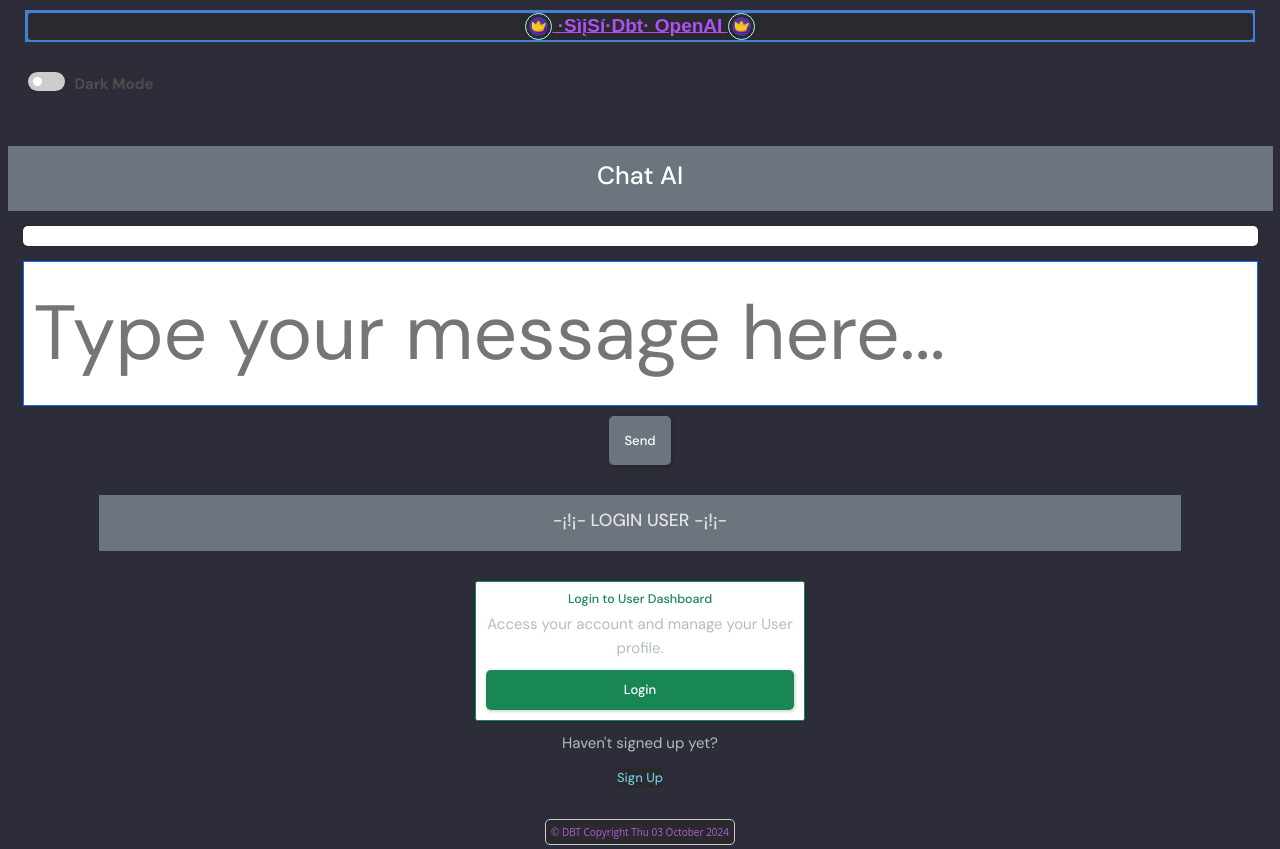
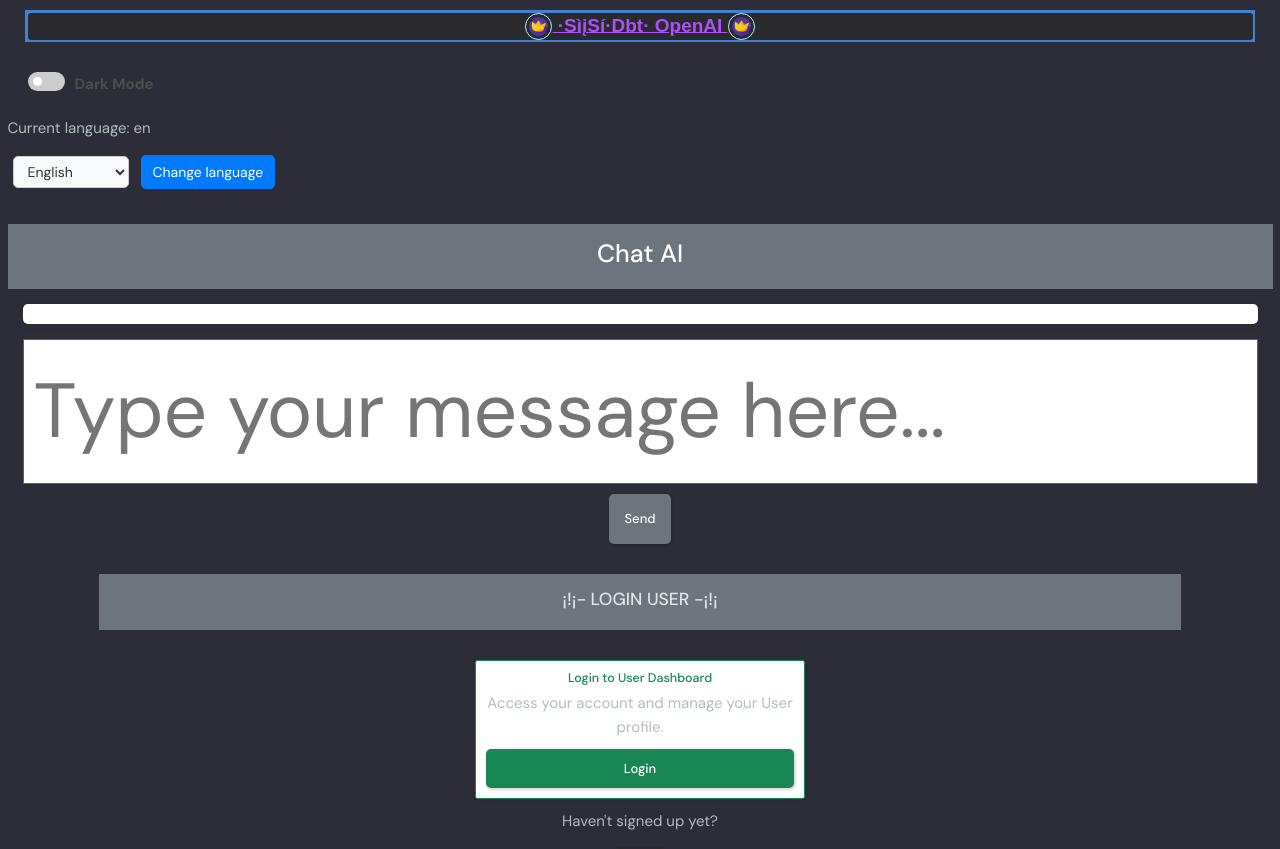
Before and after one commit to isaacaisha/siisi, a Django app: page / in a window 1280 px wide. Shown: the top 849 px of the page. Run offline with Django 5.2, Linux system fonts and the light colour scheme; some libraries are stand-ins or nearby versions.

Commit message:
tried to make the app language translatable

```diff
--- a/chatgpt/templates/chatgpt/index.html
+++ b/chatgpt/templates/chatgpt/index.html
@@ -10,13 +10,27 @@
 <link rel="shortcut icon" type="image/x-icon" href="{% static 'images/favicon3.ico' %}">
 {% endblock %}
 
-{% block title %}Home{% endblock %}
+{% block title %}{% trans "Home" %}{% endblock %}
 
 {% block content %}
+
+<p>{% trans "Current language: " %}{{ LANGUAGE_CODE }}</p>
+<form class="language-form" method="post" action="{% url 'set_language' %}">
+    {% csrf_token %}
+    <select name="language">
+        {% for lang_code, lang_name in LANGUAGES %}
+        <option value="{{ lang_code }}">{{ lang_name }}</option>
+        {% endfor %}
+    </select>
+    <button type="submit">{% trans "Change language" %}</button>
+</form>
+
 <div class="chat-container">
     <!-- Header Section -->
     <header class="bg-secondary text-white p-4 text-center mt-5">
         <h1>{% blocktrans trimmed %}Chat AI{% endblocktrans %}</h1>
+        <!--<p>{% trans "Welcome to the website!" %}</p>
+        <p>{{ output }}</p>-->
     </header>
 
     <!-- Main Chat Section -->
@@ -32,7 +46,7 @@
                 {% csrf_token %}
                 <div>
                     <input id="chat-input" type="text" class="border border-primary bg-white text-dark"
-                           placeholder="Type your message here...">
+                           placeholder="{% trans 'Type your message here...' %}">
                     <br>
                     <button type="submit" class="btn bg-secondary text-white p-4">
                         {% blocktrans trimmed %}Send{% endblocktrans %}
@@ -45,7 +59,7 @@
         <div class="container mt-5">
             <div class="layout__boxHeader justify-content-center">
                 <div class="layout__boxTitle">
-                    <h3>-{% blocktrans trimmed %}¡!¡- Login User -¡!¡-{% endblocktrans %}</h3>
+                    <h3>{% blocktrans trimmed %}¡!¡- Login User -¡!¡{% endblocktrans %}</h3>
                 </div>
             </div>
             <div class="layout__body">
--- a/chatgpt/views.py
+++ b/chatgpt/views.py
@@ -3,6 +3,9 @@ import os
 from django.shortcuts import render
 from django.conf import settings
 from django.http import JsonResponse
+
+from django.utils.translation import gettext as _, activate, get_language
+from siisi.middleware import get_current_request
 
 from openai import OpenAI
 from .models import ChatData
@@ -14,13 +17,35 @@ client = OpenAI(api_key=os.getenv('OPENAI_API_KEY'))
 
 
 def index(request):
+    #activate('es')  # Force Spanish
+    # Get current language from request
+    current_request = get_current_request()
+    if current_request:
+        lang = current_request.LANGUAGE_CODE
+        activate(lang)  # Activate the language for translations
+
+
+    print(f"LANGUAGE_CODE: {request.LANGUAGE_CODE}")  # Debug language code
+    print(f"Available Languages: {settings.LANGUAGES}")  # Confirm languages
+    print(f"Current Request: {get_current_request()}")
+
+    output = _("Welcome to my site.")
     context = {
+        'output': output,
         'date': timezone.now().strftime("%a %d %B %Y"),
         }
+
+    print(_('Hello, World!'))
     return render(request, 'chatgpt/index.html', context)
 
 
 def response(request):
+    # Get current language from request
+    current_request = get_current_request()
+    if current_request:
+        lang = current_request.LANGUAGE_CODE
+        activate(lang)  # Activate the language for translations
+
     if request.method == 'POST':
         message = request.POST.get('message', '')
 
@@ -31,7 +56,7 @@ def response(request):
         completion = client.chat.completions.create(
             model='gpt-4',
             messages=[
-                {"role": "system", "content": "You are a helpful assistant."},
+                {"role": "system", "content": _("You are a helpful assistant.")},
                 {"role": "user", "content": message}
             ]
         )
@@ -45,7 +70,7 @@ def response(request):
 
         # Convert the OpenAI response to speech
         try:
-            tts = gTTS(text=answer, lang='en')
+            tts = gTTS(text=answer, lang=get_language())  # Use the active language
             audio_path = os.path.join(settings.MEDIA_ROOT, f'response_{new_chat.id}.mp3')
             tts.save(audio_path)
         except Exception as e:
--- /dev/null
+++ b/siisi/middleware.py
@@ -0,0 +1,22 @@
+from threading import local
+
+_thread_locals = local()
+
+def get_current_request():
+    """
+    Returns the request object stored in thread local storage.
+    """
+    return getattr(_thread_locals, 'request', None)
+
+class ThreadLocals:
+    """
+    Middleware that stores the request object in thread local storage.
+    This can be used to access the current request from anywhere in your code.
+    """
+    def __init__(self, get_response):
+        self.get_response = get_response
+
+    def __call__(self, request):
+        _thread_locals.request = request
+        response = self.get_response(request)
+        return response
--- a/siisi/urls.py
+++ b/siisi/urls.py
@@ -14,8 +14,10 @@ Including another URLconf
     1. Import the include() function: from django.urls import include, path
     2. Add a URL to urlpatterns:  path('blog/', include('blog.urls'))
 """
+from django.conf.urls.i18n import i18n_patterns
+from django.views.i18n import set_language
+
 from django.contrib import admin
-from django.conf.urls.i18n import i18n_patterns
 from django.urls import path,  include
 from two_factor.urls import urlpatterns as tf_urls
 
@@ -32,6 +34,11 @@ urlpatterns = [
     #path('api', include('base.api.urls')),
 ]
 
+urlpatterns += i18n_patterns(
+    # Translated URLs
+    path('set_language/', set_language, name='set_language'),
+)
+
 # Serve media files during development
 if settings.DEBUG:
     urlpatterns += static(settings.MEDIA_URL, document_root=settings.MEDIA_ROOT)
```
Also changed, not shown: siisi/settings.py (+8 -9 lines), chatgpt/migrations/0003_mymodel.py (added), chatgpt/migrations/0004_delete_mymodel.py (added), locale/en/LC_MESSAGES/django.po, locale/es/LC_MESSAGES/django.po, locale/fr/LC_MESSAGES/django.po, locale/pt/LC_MESSAGES/django.po, static/styles/main.css (renamed from static/styles/wall-poster.css), 1 other file.
